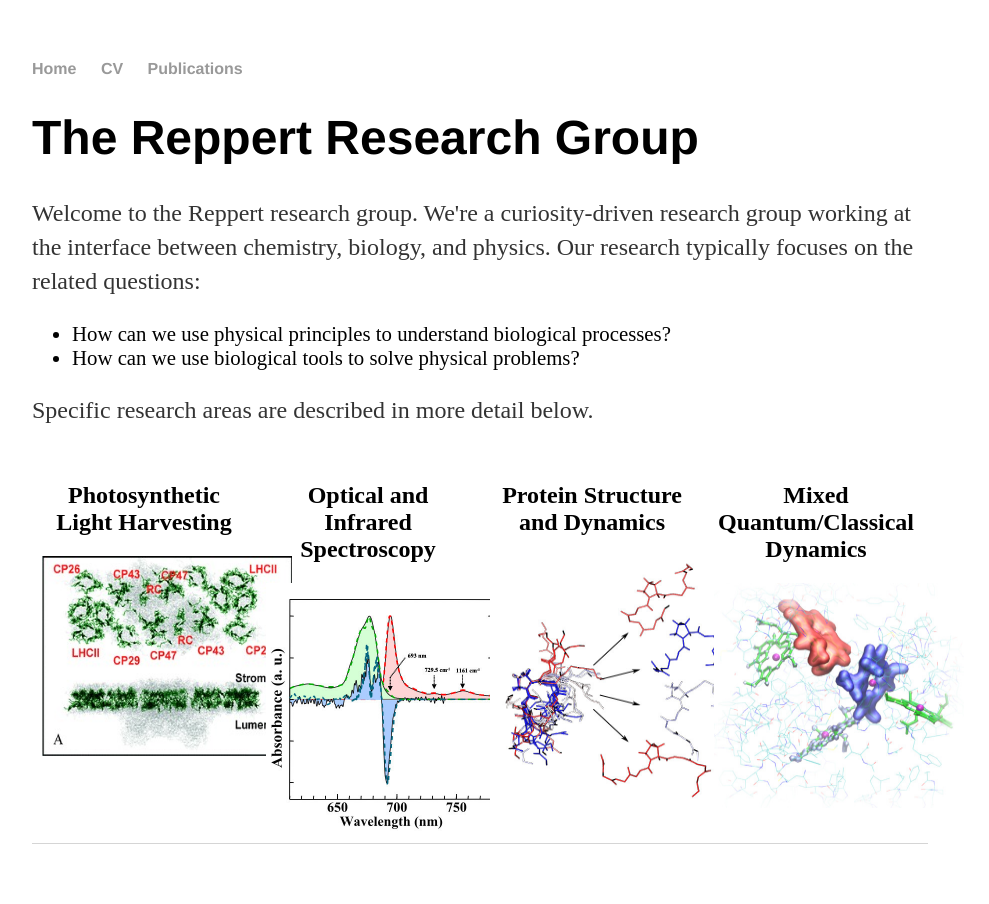
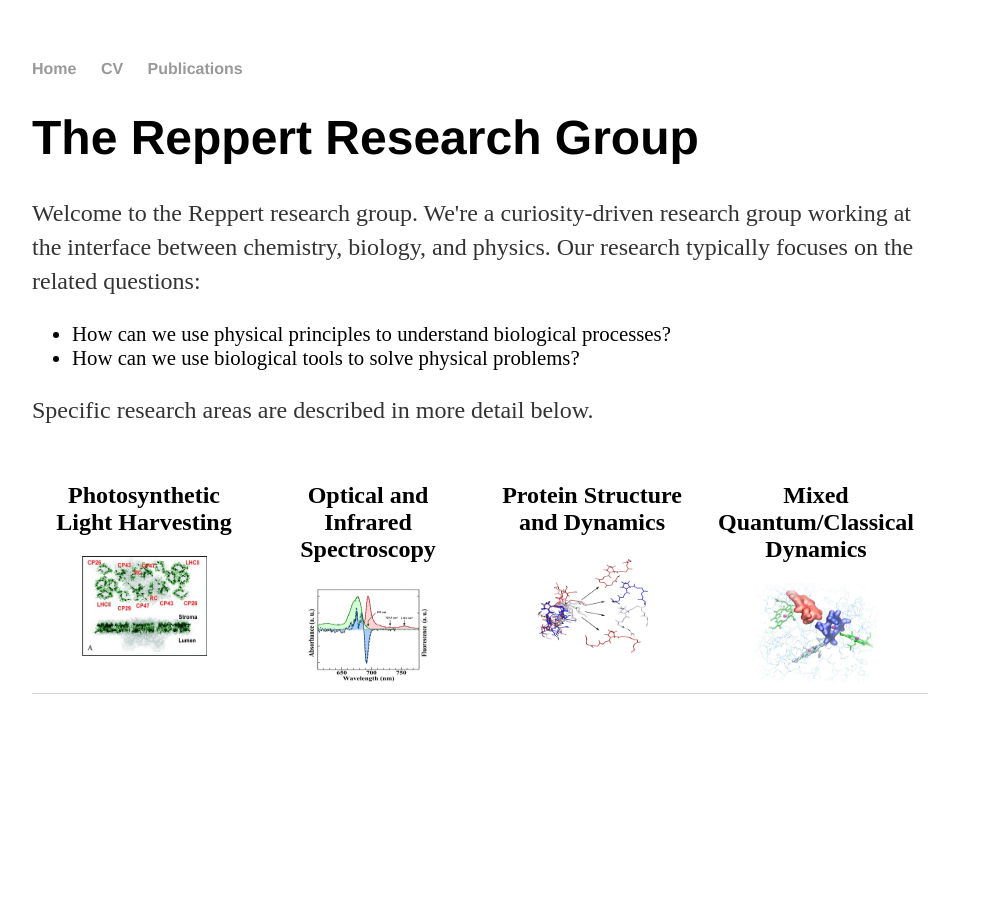
Before and after one commit to mreppert/mreppert.github.io, a Jekyll site: the page built from index.html, in a window 1280 px wide. Shown: the whole page, without its empty margins (160-1149 px from the left). Built offline with Jekyll 4.4.1, drawn with Linux system fonts in a browser that asks for light colours.

Commit message:
Update index.html

```diff
--- a/index.html
+++ b/index.html
@@ -52,19 +52,19 @@
 <div class="row">
   <div class="column">
     <h2 style="text-align:center;"}>Photosynthetic Light Harvesting</h2>
-    <img src="/psii_structure.jpg" width="250" height="200">
+    <img src="/psii_structure.jpg" width="125" height="100">
   </div>
   <div class="column">
     <h2 style="text-align:center;">Optical and Infrared Spectroscopy</h2>
-    <img src="/cp47_hb.jpg" width="250" height="250">
+    <img src="/cp47_hb.jpg" width="125" height="100">
   </div>
   <div class="column">
     <h2 style="text-align:center;">Protein Structure and Dynamics</h2>
-    <img src="/elp_schematic.jpg" width="250" height="250">
+    <img src="/elp_schematic.jpg" width="125" height="100">
   </div>
   <div class="column">
     <h2 style="text-align:center;">Mixed Quantum/Classical Dynamics</h2>
-    <img src="/Chl_excitons.jpg" width="250" height="225">
+    <img src="/Chl_excitons.jpg" width="125" height="100">
   </div>
 </div>
 
```
